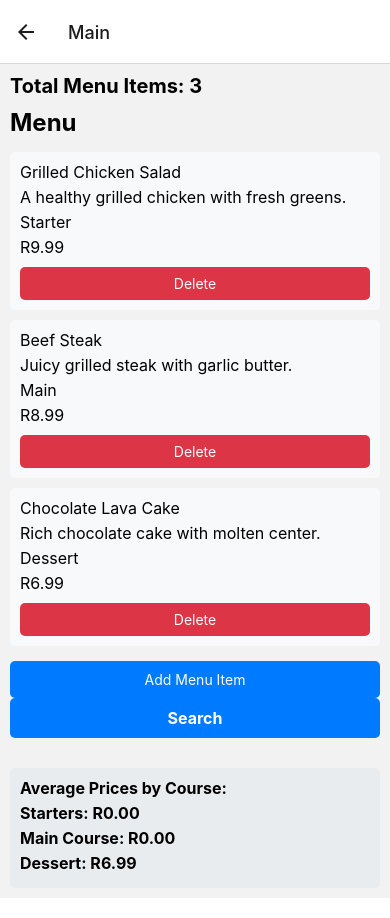
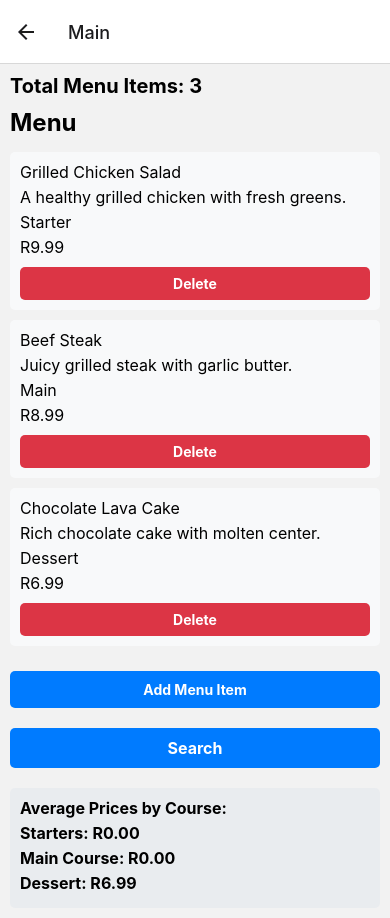
Before and after one commit to merveillest10258903/MASTPOE_ST10258903_MerveilleOdia, a React Native app: screen /Main in a window 390 px wide. Built offline with nearby package versions, Linux system fonts and the light colour scheme.

Commit message:
Added bottom navigation on the search screen

```diff
--- a/screens/AddMenu.tsx
+++ b/screens/AddMenu.tsx
@@ -1,5 +1,5 @@
 import React, { useState } from 'react';
-import { View, Text, TextInput, Button, StyleSheet } from 'react-native';
+import { View, Text, TextInput, Button, StyleSheet, TouchableOpacity } from 'react-native';
 import { MenuItem } from './RootStackParams';
 import { Picker } from '@react-native-picker/picker';
 
@@ -62,7 +62,20 @@ const AddMenuScreen: React.FC<AddMenuScreenProps> = ({ navigation, addMenuItem }
         style={styles.input}
         keyboardType="numeric"
       />
-      <Button title="Add Menu Item" onPress={handleAddItem} />
+      <Button title="AddMenu" onPress={handleAddItem} />
+
+
+
+
+      <TouchableOpacity
+            style={styles.searchButton}
+            onPress={() => navigation.navigate('Search')}
+          >
+            <Text style={styles.searchButtonText}>Search</Text>
+          </TouchableOpacity>
+
+
+
     </View>
   );
 };
@@ -87,6 +100,34 @@ const styles = StyleSheet.create({
   picker: {
     width: '100%',
   },
+
+
+  buttonText: { color: '#ffffff', textAlign: 'center', fontWeight: 'bold'},
+  addButton: {
+    backgroundColor: '#007bff',
+    padding: 10,
+    borderRadius: 5,
+    marginTop: 20,
+    alignItems: 'center',
+  },
+  searchButton: {
+    backgroundColor: '#007bff',
+    padding: 10,
+    borderRadius: 5,
+    marginTop: 20,
+
+    alignItems: 'center',
+
+  },
+  searchButtonText: {
+    color: '#ffffff',
+    fontSize: 16,
+    fontWeight: 'bold',
+  },
+
+
+
+
 });
 
 export default AddMenuScreen;
--- a/screens/Home.tsx
+++ b/screens/Home.tsx
@@ -108,20 +108,24 @@ const styles = StyleSheet.create({
     alignItems: 'center',
     marginTop: 5,
   },
-  buttonText: { color: '#ffffff', textAlign: 'center' },
+
+
+  buttonText: { color: '#ffffff', textAlign: 'center', fontWeight: 'bold'},
   addButton: {
     backgroundColor: '#007bff',
     padding: 10,
     borderRadius: 5,
-    marginTop: 10,
+    marginTop: 20,
     alignItems: 'center',
   },
   searchButton: {
     backgroundColor: '#007bff',
     padding: 10,
     borderRadius: 5,
+    marginTop: 20,
+
     alignItems: 'center',
-    marginBottom: 10,
+
   },
   searchButtonText: {
     color: '#ffffff',
--- a/screens/Search.tsx
+++ b/screens/Search.tsx
@@ -1,104 +1,48 @@
-import React, { useState } from 'react';
-import { View, Text, StyleSheet, TextInput, Image, ScrollView } from 'react-native';
-
-const SearchScreen = () => {
-  const [searchQuery, setSearchQuery] = useState('');
-
-  // Sample data for menu categories with images
-  const categories = [
-    {
-      id: 1,
-      title: 'Starters',
-      image: require('../img/starter.jpg'), // Replace with your image path
-    },
-
-    {
-      id: 1,
-      title: 'Starters',
-      image: require('../img/starter1.jpg'), // Replace with your image path
-    },
-
-    {
-      id: 1,
-      title: 'Starters',
-      image: require('../img/starter3.jpg'), // Replace with your image path
-    },
-
-    {
-      id: 1,
-      title: 'Starters',
-      image: require('../img/starters5.jpg'), // Replace with your image path
-    },
 
 
-    {
-      id: 2,
-      title: 'Main Course',
-      image: require('../img/main.jpg'), // Replace with your image path
-    },
-
-    {
-      id: 2,
-      title: 'Main Course',
-      image: require('../img/supper2.jpg'), // Replace with your image path
-    },
-
-    {
-      id: 2,
-      title: 'Main Course',
-      image: require('../img/supper3.jpg'), // Replace with your image path
-    },
-
-
-    {
-      id: 2,
-      title: 'Main Course',
-      image: require('../img/supper4.jpg'), // Replace with your image path
-    },
-
-
-    {
-      id: 2,
-      title: 'Main Course',
-      image: require('../img/supper5.jpg'), // Replace with your image path
-    },
+import React, { useState } from 'react';
+import { View, Text, StyleSheet, TextInput, Image, ScrollView, TouchableOpacity } from 'react-native';
+import { StackNavigationProp } from '@react-navigation/stack';
+import { RootStackParamList, MenuItem } from './RootStackParams';
 
 
 
-    {
-      id: 3,
-      title: 'Dessert',
-      image: require('../img/dessert.jpg'), // Replace with your image path
-    },
-
- {
-      id: 3,
-      title: 'Dessert',
-      image: require('../img/dessert1.jpg'), // Replace with your image path
-    },
+// Define the type for a category item
+interface Category {
+  id: number;
+  title: string;
+  image: any; // Use `ImageSourcePropType` if you want stricter typing
+}
 
 
-    {
-      id: 3,
-      title: 'Dessert',
-      image: require('../img/dessert2.jpg'), // Replace with your image path
-    },
-
-    {
-      id: 3,
-      title: 'Dessert',
-      image: require('../img/dessert3.jpg'), // Replace with your image path
-    },
+type SearchScreenProps = {
+  navigation: any; // Adjust the type as necessary for navigation
+  addMenuItem: (newItem: MenuItem) => void;
+};
 
 
 
 
 
 
+const SearchScreen: React.FC = () => {
+  const [searchQuery, setSearchQuery] = useState<string>('');
 
-
-
-
+  // Sample data for menu categories with unique IDs
+  const categories: Category[] = [
+    { id: 1, title: 'Starters', image: require('../img/starter.jpg') },
+    { id: 2, title: 'Starters', image: require('../img/starter1.jpg') },
+    { id: 3, title: 'Starters', image: require('../img/starter3.jpg') },
+    { id: 4, title: 'Starters', image: require('../img/starters5.jpg') },
+    { id: 5, title: 'Main Course', image: require('../img/main.jpg') },
+    { id: 6, title: 'Main Course', image: require('../img/supper2.jpg') },
+    { id: 7, title: 'Main Course', image: require('../img/supper3.jpg') },
+    { id: 8, title: 'Main Course', image: require('../img/supper4.jpg') },
+    { id: 9, title: 'Main Course', image: require('../img/supper5.jpg') },
+    { id: 10, title: 'Dessert', image: require('../img/dessert.jpg') },
+    { id: 11, title: 'Dessert', image: require('../img/dessert1.jpg') },
+    { id: 12, title: 'Dessert', image: require('../img/dessert2.jpg') },
+    { id: 13, title: 'Dessert', image: require('../img/dessert3.jpg') },
   ];
 
   // Filter categories based on the search query
@@ -106,14 +50,20 @@ const SearchScreen = () => {
     category.title.toLowerCase().includes(searchQuery.toLowerCase())
   );
 
+  // Placeholder function for adding menu items
+  const handleAddItem = () => {
+    console.log('Add Menu Item button clicked!');
+    // Implement functionality as needed
+  };
+
   return (
     <View style={styles.container}>
       <Text style={styles.title}>Search for Menu Items</Text>
       <TextInput
         style={styles.searchBar}
-        placeholder="Search for Starters, Main Course, Dessert..."
+        placeholder="Search for a category..."
         value={searchQuery}
-        onChangeText={text => setSearchQuery(text)}
+        onChangeText={(text: string) => setSearchQuery(text)}
       />
       <ScrollView contentContainerStyle={styles.categoryContainer}>
         {filteredCategories.map(category => (
@@ -122,6 +72,9 @@ const SearchScreen = () => {
             <Text style={styles.categoryTitle}>{category.title}</Text>
           </View>
         ))}
+        <TouchableOpacity style={styles.addButton} onPress={handleAddItem}>
+          <Text style={styles.buttonText}>Add Menu Item</Text>
+        </TouchableOpacity>
       </ScrollView>
     </View>
   );
@@ -164,6 +117,18 @@ const styles = StyleSheet.create({
     fontSize: 16,
     fontWeight: '600',
   },
+  addButton: {
+    backgroundColor: '#007bff',
+    padding: 10,
+    borderRadius: 5,
+    marginTop: 20,
+    alignItems: 'center',
+  },
+  buttonText: {
+    color: '#ffffff',
+    textAlign: 'center',
+    fontWeight: 'bold',
+  },
 });
 
 export default SearchScreen;
```
